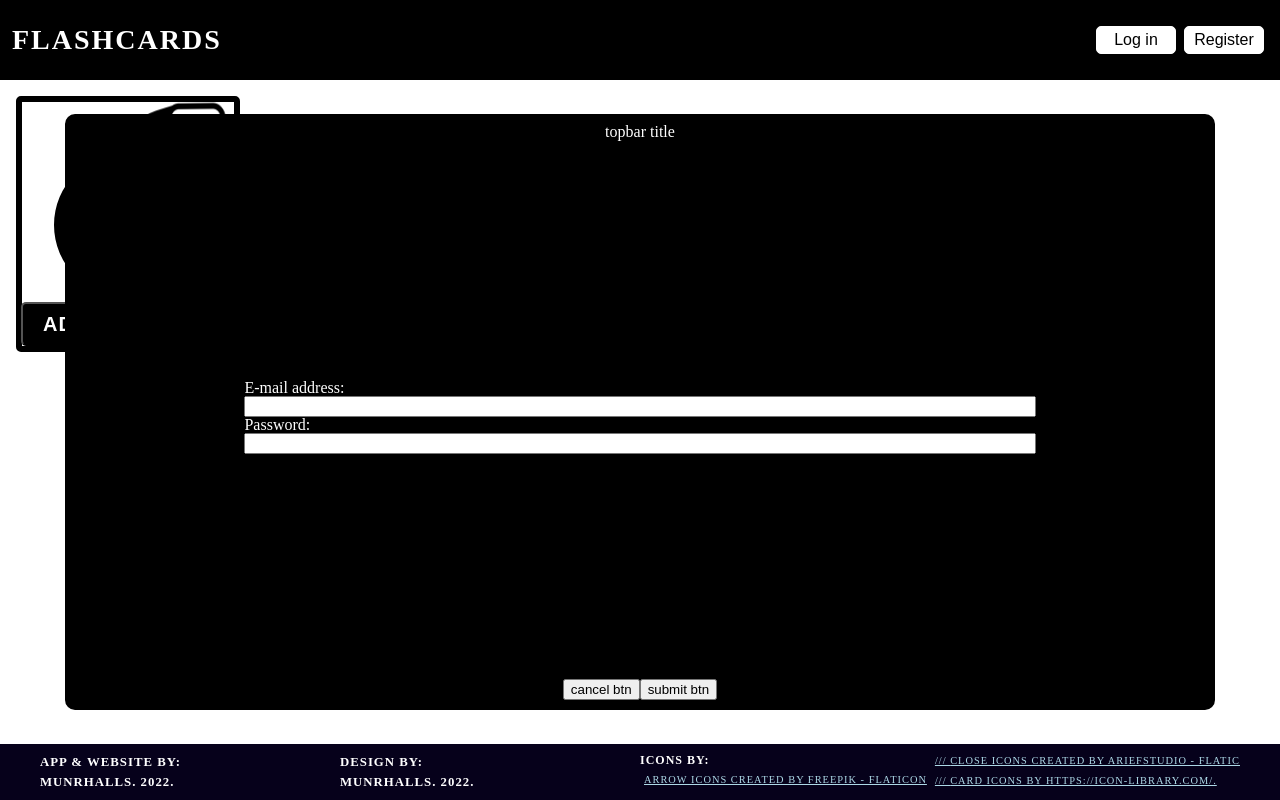
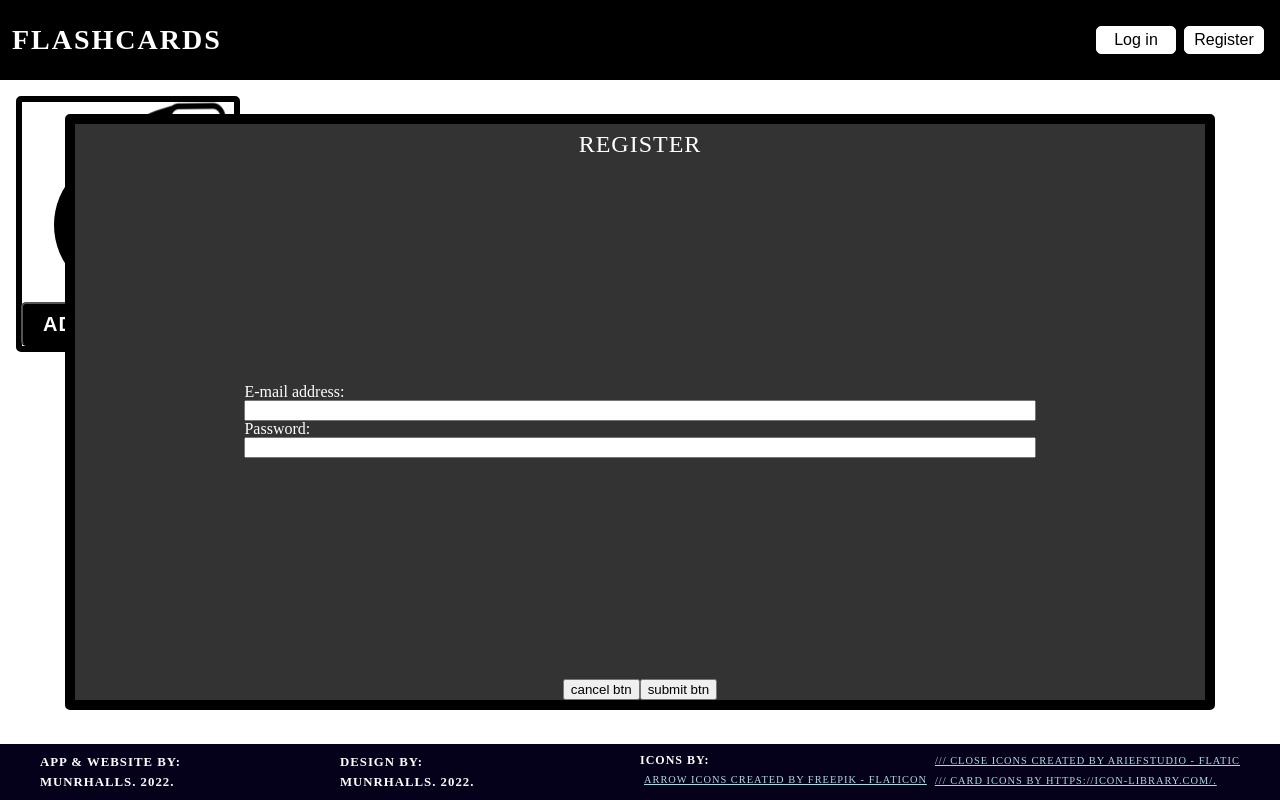
Before and after one commit to munrhalls/Oxus-Flashcards, a React (Create React App) app: page / in a window 1280 px wide. Both pictures are taken after a click on the button "Register". Built offline with nearby package versions, Linux system fonts and the light colour scheme.

Commit message:
user log in register ue ui

```diff
--- a/src/ModalsUser/Register/Register.css
+++ b/src/ModalsUser/Register/Register.css
@@ -7,10 +7,19 @@
     flex-direction: column;
     justify-content: center;
     align-items: center;
+    background-color: #333;
+    border-radius: 5px;
 }
 .Register__topbar {
     min-height: 2rem;
+    width: 100%;
     margin-bottom: auto;
+    text-align: center;
+}
+.Register__topbar__title {
+    padding: 0.5rem;
+    font-size: 1.5rem;
+    letter-spacing: 1px;
 }
 .Register__inputs {
     flex: 1;
--- a/src/ModalsUser/Register/Register.js
+++ b/src/ModalsUser/Register/Register.js
@@ -2,9 +2,15 @@ import React from "react";
 import { FormUser } from "./../FormUser";
 
 export default function Register() {
+  function handleSubmit(e) {
+    e.preventDefault();
+    console.log("submit");
+  }
   return (
-    <div className="Register">
-      <div className="Register__topbar">topbar title</div>
+    <form className="Register">
+      <div className="Register__topbar">
+        <h1 className="Register__topbar__title">REGISTER</h1>
+      </div>
       <div className="Register__inputs">
         <label className="Register__inputs__label">E-mail address:</label>
         <input className="Register__inputs__email"></input>
@@ -14,8 +20,10 @@ export default function Register() {
       {/* reset pw */}
       <div className="Register__exit">
         <button className="Register__exit__cancel">cancel btn</button>
-        <button className="Register__exit__submit">submit btn</button>
+        <button className="Register__exit__submit" onClick={handleSubmit}>
+          submit btn
+        </button>
       </div>
-    </div>
+    </form>
   );
 }
```
